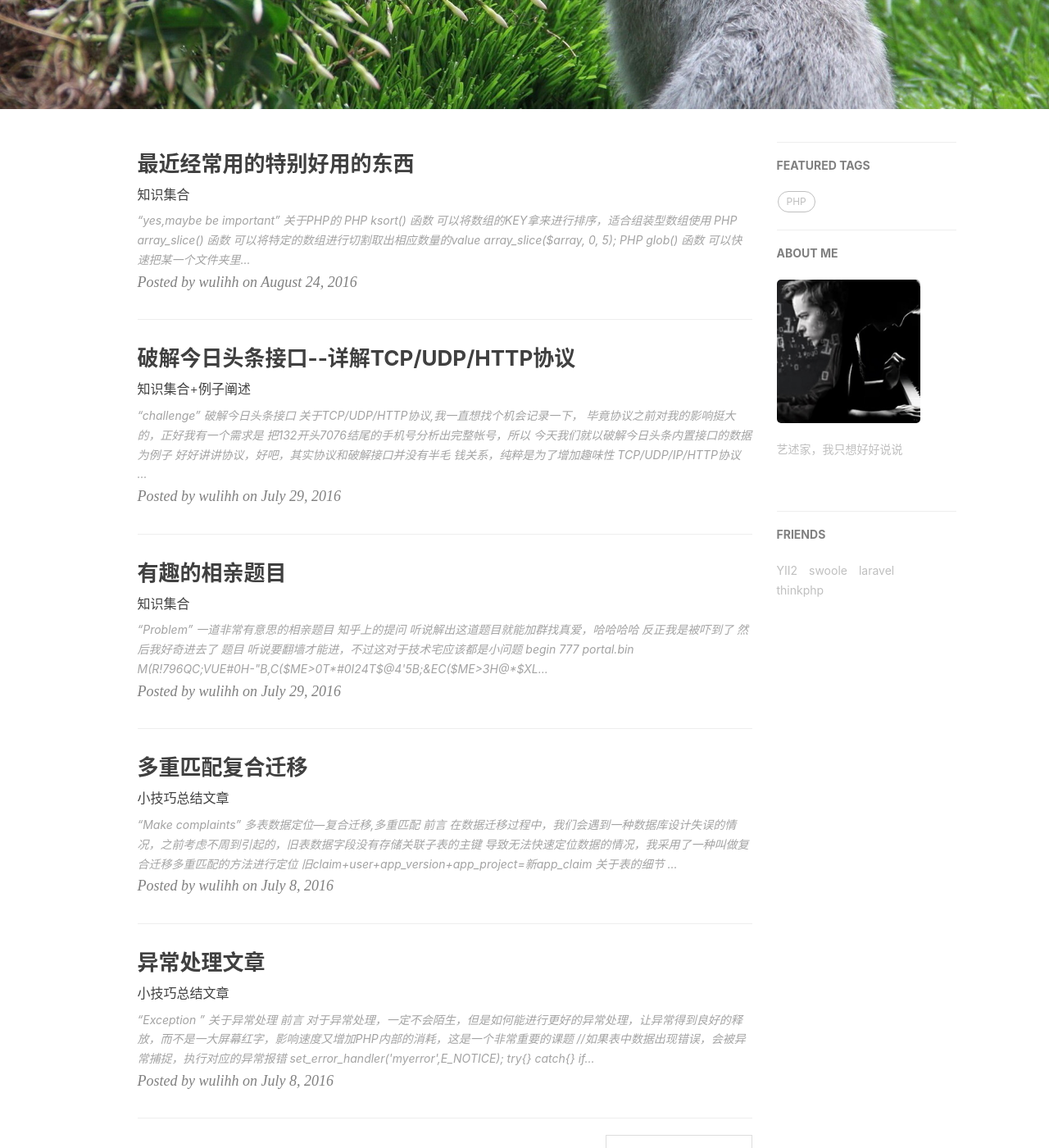
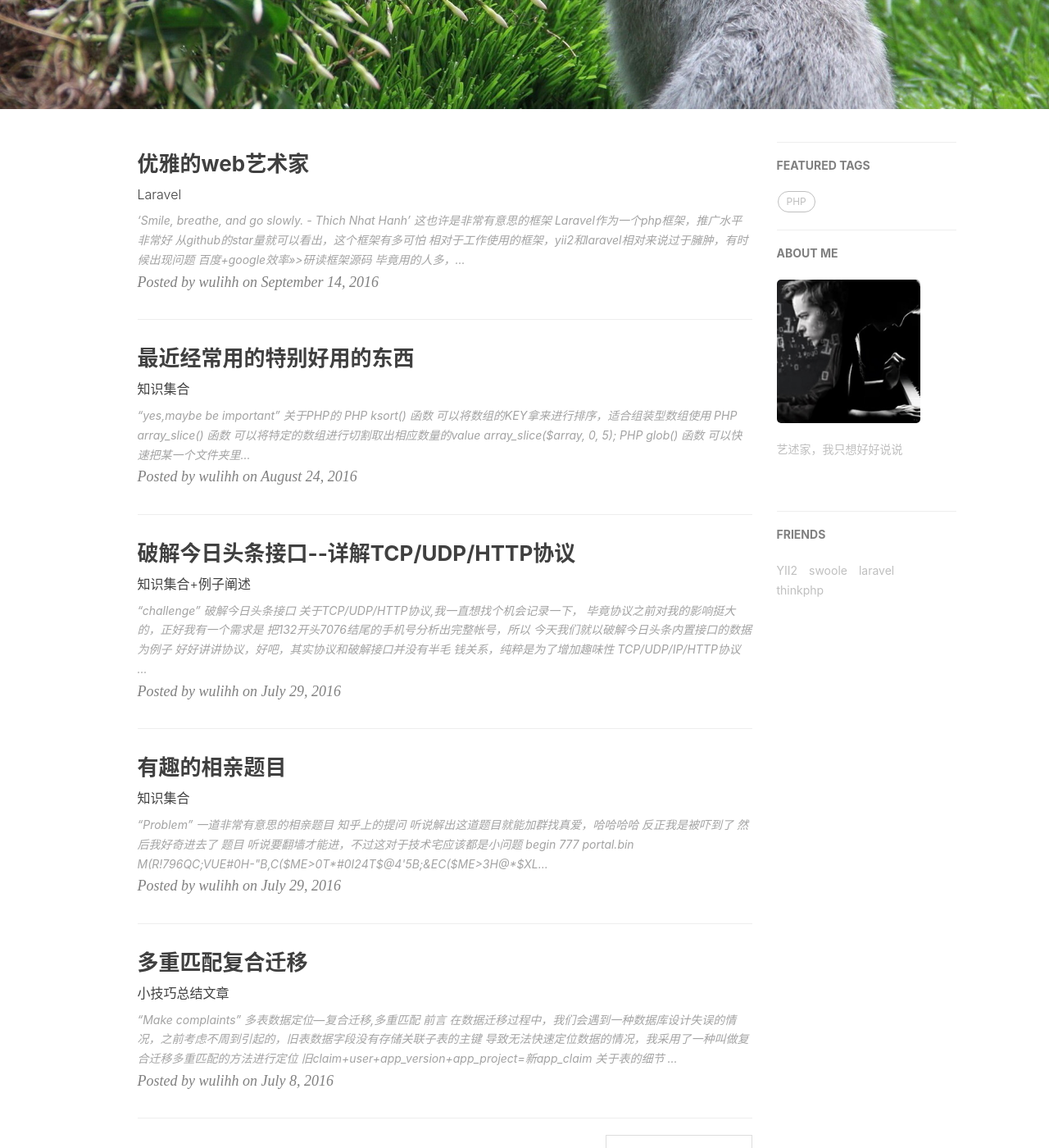
Before and after one commit to aa4933/aa4933.github.io, a Jekyll site: the page built from index.html, in a window 1280 px wide and 1400 px high, scrolled down 285 px. Shown: the whole window at 82% size. Built offline with Jekyll 4.4.1, drawn with Linux system fonts in a browser that asks for light colours; the list of posts is cut into pages by our own code; comment, search, counter and statistics services are not loaded.

Commit message:
增加文章

````diff
--- a/_posts/2016-08-24-usually.markdown
+++ b/_posts/2016-08-24-usually.markdown
@@ -81,6 +81,8 @@ mkdir($path,$mode,true); //第三个参数为true即可以创建多极目录
 ``` php
 strtotime(date('Y-m-d H:i:s'))
 把正常时间转换为unix时间戳
+date('Y-m-d', strtotime('-6 days'))
+还可以直接使用然后对其进行过去几天的数据获取
 ```
 
 * PHP unset()与array_splice
--- /dev/null
+++ b/_posts/2016-09-14-laravel.markdown
@@ -0,0 +1,68 @@
+---
+layout:     post
+title:      "优雅的web艺术家"
+subtitle:   "Laravel"
+date:       2016-09-14 15:50:00
+author:     "wulihh"
+header-img: "img/post-bg-2016-07_09.jpg"
+tags:
+    - PHP
+---
+> 'Smile, breathe, and go slowly. - Thich Nhat Hanh'
+
+##### 这也许是非常有意思的框架
+
+Laravel作为一个php框架，推广水平非常好
+
+从github的star量就可以看出，这个框架有多可怕
+
+相对于工作使用的框架，yii2和laravel相对来说过于臃肿，有时候出现问题
+
+百度+google效率>>>研读框架源码
+
+毕竟用的人多，好处也挺多
+
+##### 关于使用
+
+本着可能使用laravel构筑一个api项目的思路，我稍微使用了一下
+
+还记得知乎上面有个人问：laravel到底哪里优雅
+
+其实优雅这词每个人理解都不一样
+
+有些人说，它的路由设计，有一些人说，他的服务器容器设计
+
+还有的人说.....
+
+##### 关于有一些设计
+
+* php dotenv
+
+框架采用了.env环境变量的设计
+
+把所有config的配置全部加载进来，进行使用
+
+``` php
+
+		'mysql' => [
+			'driver'    => 'mysql',
+			'host'      => env('DB_HOST', '192.168.50.211'),
+			'database'  => env('DB_DATABASE', 'dev_mobile_2.0_test'),
+			'username'  => env('DB_USERNAME', 'linxs'),
+			'password'  => env('DB_PASSWORD', '123456'),
+			'charset'   => 'utf8',
+			'collation' => 'utf8_unicode_ci',
+			'prefix'    => '',
+			'strict'    => false,
+		],
+```
+
+所以你会看到配置database的时候出现的`env`
+
+如果添加，会出现使用根路径下`.env`的情况
+
+然后就会造成mysql史上最不可能出现的错误：1045!
+
+* Artisan 命令行工具
+
+未完待续....
````
